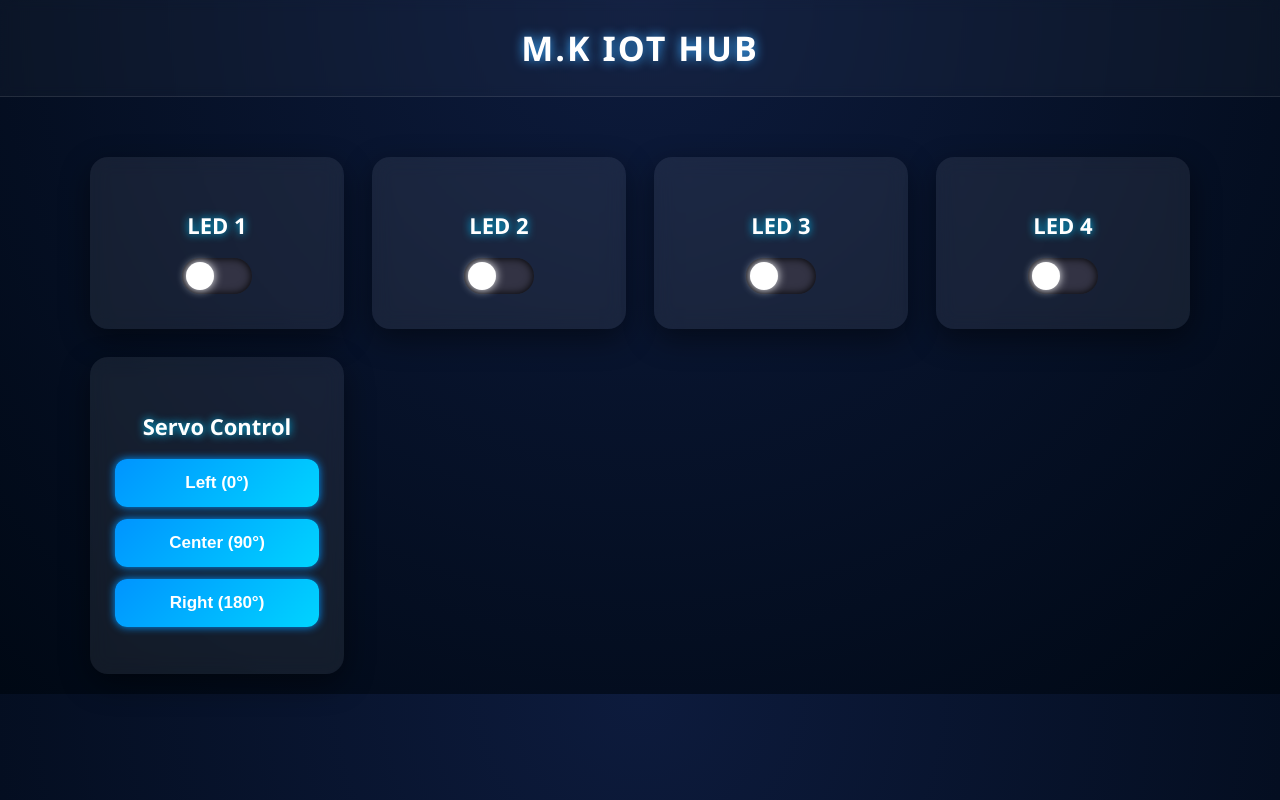
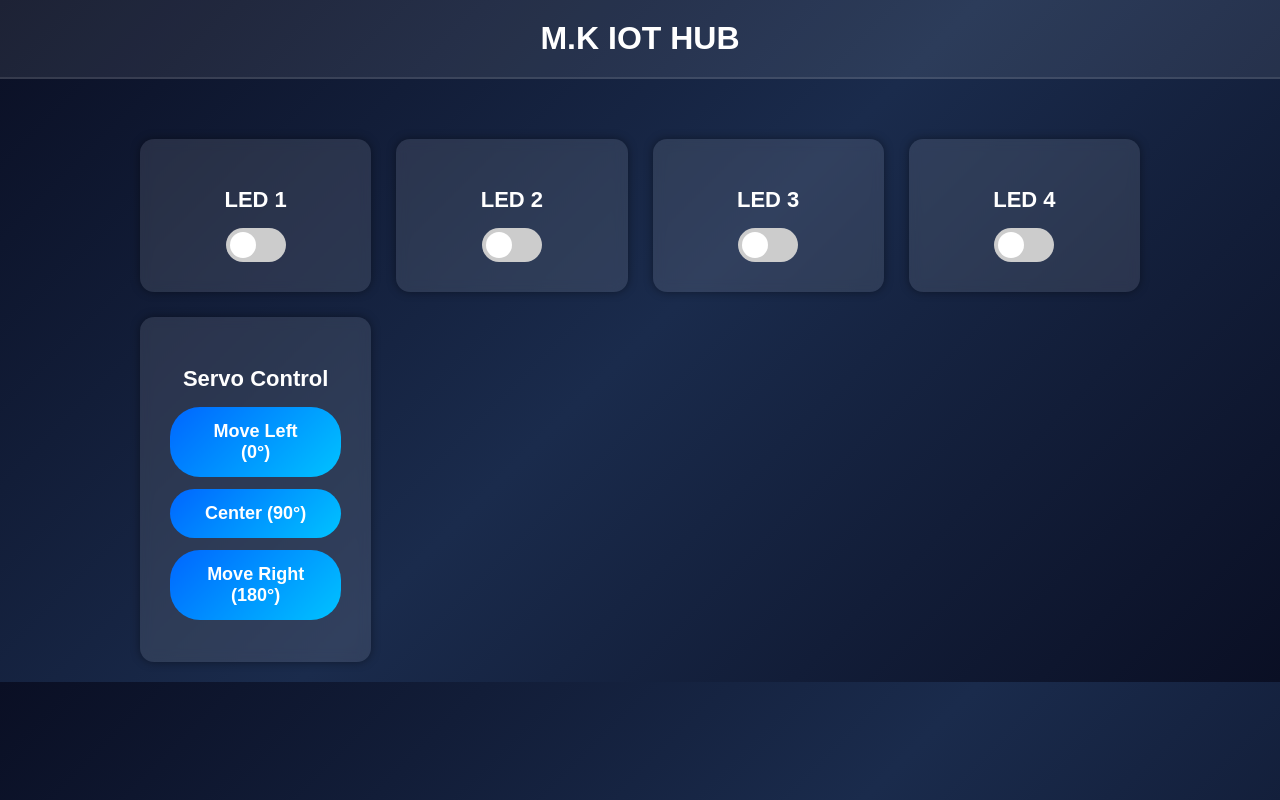
Before and after one commit to MkOrizon/esp32-led-server, a plain HTML site: page static/index.html in a window 1280 px wide. Drawn offline with Linux system fonts and the light colour scheme; no server answers.

Commit message:
Add files via upload

```diff
--- a/static/index.html
+++ b/static/index.html
@@ -4,62 +4,53 @@
     <meta charset="UTF-8">
     <meta name="viewport" content="width=device-width, initial-scale=1.0">
     <title>M.K IOT HUB - Control Panel</title>
-
     <style>
         body {
             margin: 0;
-        font-family: 'Segoe UI', sans-serif;
-        background: radial-gradient(circle at top, #0d1b3d, #000814);
+            font-family: Arial, sans-serif;
+            background: linear-gradient(135deg, #0a0f24, #1a2b4c, #0a0f24);
             color: white;
             text-align: center;
         }
 
         header {
-        padding: 25px;
-        font-size: 34px;
-        font-weight: 700;
-        letter-spacing: 2px;
-        text-shadow: 0 0 12px #3aa9ff;
-        background: rgba(255,255,255,0.03);
-        border-bottom: 1px solid rgba(255,255,255,0.1);
-        backdrop-filter: blur(6px);
+            padding: 20px;
+            font-size: 32px;
+            font-weight: bold;
+            background-color: rgba(255,255,255,0.08);
+            border-bottom: 2px solid rgba(255,255,255,0.1);
         }
 
         .container {
             margin-top: 40px;
             display: grid;
-        grid-template-columns: repeat(auto-fit, minmax(230px, 1fr));
-        gap: 28px;
+            grid-template-columns: repeat(auto-fit, minmax(220px, 1fr));
+            gap: 25px;
             padding: 20px;
-        max-width: 1100px;
-        margin-inline: auto;
+            max-width: 1000px;
+            margin-left: auto;
+            margin-right: auto;
         }
 
         .control-card {
-        background: rgba(255,255,255,0.07);
-        padding: 35px 25px;
-        border-radius: 18px;
-        box-shadow: 0 10px 30px rgba(0,0,0,0.45);
-        backdrop-filter: blur(10px);
-        transition: transform .25s;
-    }
-
-    .control-card:hover {
-        transform: translateY(-6px);
+            background: rgba(255,255,255,0.1);
+            padding: 30px;
+            border-radius: 14px;
+            box-shadow: 0 0 10px rgba(0,0,0,0.4);
+            backdrop-filter: blur(6px);
         }
 
         .control-card h2 {
             font-size: 22px;
-        margin-bottom: 18px;
-        text-shadow: 0 0 8px #00c8ff;
+            margin-bottom: 15px;
         }
 
-    /* New neon toggle */
+        /* Toggle switch styling */
         .switch {
             position: relative;
             display: inline-block;
-        width: 70px;
-        height: 36px;
+            width: 60px;
+            height: 34px;
         }
 
         .switch input {
@@ -71,75 +62,55 @@
         .slider {
             position: absolute;
             cursor: pointer;
-        inset: 0;
-        background: #334;
-        border-radius: 40px;
+            top: 0; left: 0;
+            right: 0; bottom: 0;
+            background-color: #ccc;
             transition: .4s;
-        box-shadow: inset 0 0 8px #000;
+            border-radius: 34px;
         }
 
         .slider:before {
+            position: absolute;
             content: "";
-        position: absolute;
-        height: 28px;
-        width: 28px;
+            height: 26px; width: 26px;
             left: 4px;
             bottom: 4px;
-        background: white;
+            background-color: white;
+            transition: .4s;
             border-radius: 50%;
-        transition: .4s;
-        box-shadow: 0 0 10px white;
         }
 
         input:checked + .slider {
-        background: linear-gradient(90deg, #0066ff, #00eaff);
-        box-shadow: 0 0 15px #00c8ff;
+            background-color: #2196F3;
         }
 
         input:checked + .slider:before {
-        transform: translateX(34px);
-        background: #e6f7ff;
-        box-shadow: 0 0 15px #baf2ff;
+            transform: translateX(26px);
         }
 
-    /* Buttons */
         button {
             padding: 14px 28px;
-        width: 100%;
-        font-size: 17px;
-        font-weight: bold;
-        border-radius: 12px;
+            font-size: 18px;
+            border-radius: 30px;
             border: none;
             cursor: pointer;
-        background: linear-gradient(135deg, #0094ff, #00d4ff);
+            width: 100%;
+            font-weight: bold;
             color: white;
+            background: linear-gradient(135deg, #0066ff, #00c3ff);
+            transition: transform 0.2s, background 0.3s;
             margin-bottom: 12px;
-        transition: .25s;
-        box-shadow: 0 0 8px #0094ff;
         }
 
         button:hover {
-        transform: translateY(-3px);
-        box-shadow: 0 0 15px #33d1ff;
+            transform: scale(1.05);
+            background: linear-gradient(135deg, #0052cc, #00a8d1);
         }
 
         button:active {
             transform: scale(0.95);
         }
 
-    /* Notification popup */
-    #notify {
-        position: fixed;
-        bottom: 25px;
-        right: 25px;
-        background: rgba(0,0,0,0.6);
-        padding: 15px 22px;
-        border-radius: 10px;
-        display: none;
-        font-size: 15px;
-        box-shadow: 0 0 15px #00c8ff;
-        backdrop-filter: blur(6px);
-    }
     </style>
 </head>
 <body>
@@ -148,82 +119,98 @@
 
 <div class="container">
 
-    <!-- LED Controls -->
+    <!-- LEDs -->
     <div class="control-card">
         <h2>LED 1</h2>
         <label class="switch">
             <input type="checkbox" id="led1" onchange="toggleLEDSwitch('led1')">
-            <span class="slider"></span>
+            <span class="slider round"></span>
         </label>
     </div>
-
     <div class="control-card">
         <h2>LED 2</h2>
         <label class="switch">
             <input type="checkbox" id="led2" onchange="toggleLEDSwitch('led2')">
-            <span class="slider"></span>
+            <span class="slider round"></span>
         </label>
     </div>
-
     <div class="control-card">
         <h2>LED 3</h2>
         <label class="switch">
             <input type="checkbox" id="led3" onchange="toggleLEDSwitch('led3')">
-            <span class="slider"></span>
+            <span class="slider round"></span>
         </label>
     </div>
-
     <div class="control-card">
         <h2>LED 4</h2>
         <label class="switch">
             <input type="checkbox" id="led4" onchange="toggleLEDSwitch('led4')">
-            <span class="slider"></span>
+            <span class="slider round"></span>
         </label>
     </div>
 
-    <!-- Servo Control -->
+    <!-- Servo -->
     <div class="control-card">
         <h2>Servo Control</h2>
-        <button onclick="moveServo('left')">Left (0°)</button>
+        <button onclick="moveServo('left')">Move Left (0°)</button>
         <button onclick="moveServo('center')">Center (90°)</button>
-        <button onclick="moveServo('right')">Right (180°)</button>
+        <button onclick="moveServo('right')">Move Right (180°)</button>
     </div>
 
 </div>
 
-<!-- Notification System -->
-<div id="notify"></div>
+<script>
 
-<script>
-function notify(msg) {
-    let box = document.getElementById("notify");
-    box.innerHTML = msg;
-    box.style.display = "block";
-    setTimeout(() => box.style.display = "none", 2000);
+// -------------------------------
+// Load states on page load
+// -------------------------------
+async function loadStates() {
+    try {
+        const res = await fetch("/state_all");
+        const data = await res.json();
+
+        // Update LED switches
+        for (let i = 1; i <= 4; i++) {
+            let id = "led" + i;
+            document.getElementById(id).checked = (data[id] === "on");
         }
 
+    } catch (err) {
+        console.error("Failed to load states:", err);
+    }
+}
+
+// -------------------------------
+// Toggle LED
+// -------------------------------
 async function toggleLEDSwitch(ledID) {
+    try {
         const checkbox = document.getElementById(ledID);
         const newState = checkbox.checked ? "on" : "off";
 
-    try {
         await fetch(`/led/${ledID}/${newState}`);
-        notify(`✔ ${ledID.toUpperCase()} turned ${newState.toUpperCase()}`);
-    } catch {
-        notify("❌ Server unreachable!");
-        checkbox.checked = !checkbox.checked;
+    } catch (err) {
+        alert("Connection error — server unreachable.");
+        checkbox.checked = !checkbox.checked; // revert
     }
 }
 
+// -------------------------------
+// Servo movement
+// -------------------------------
 async function moveServo(position) {
     try {
         const res = await fetch(`/servo/${position}`);
         const data = await res.json();
-        notify(`✔ Servo moved: ${data.position.toUpperCase()}`);
-    } catch {
-        notify("❌ Server unreachable!");
+        alert(`✔ Servo moved to: ${data.position.toUpperCase()}`);
+    } catch (err) {
+        alert("Connection error — server unreachable.");
     }
 }
+
+// Load states immediately
+loadStates();
+
 </script>
 
 </body>
```
Lines whose indentation alone changed are shown as unchanged.
